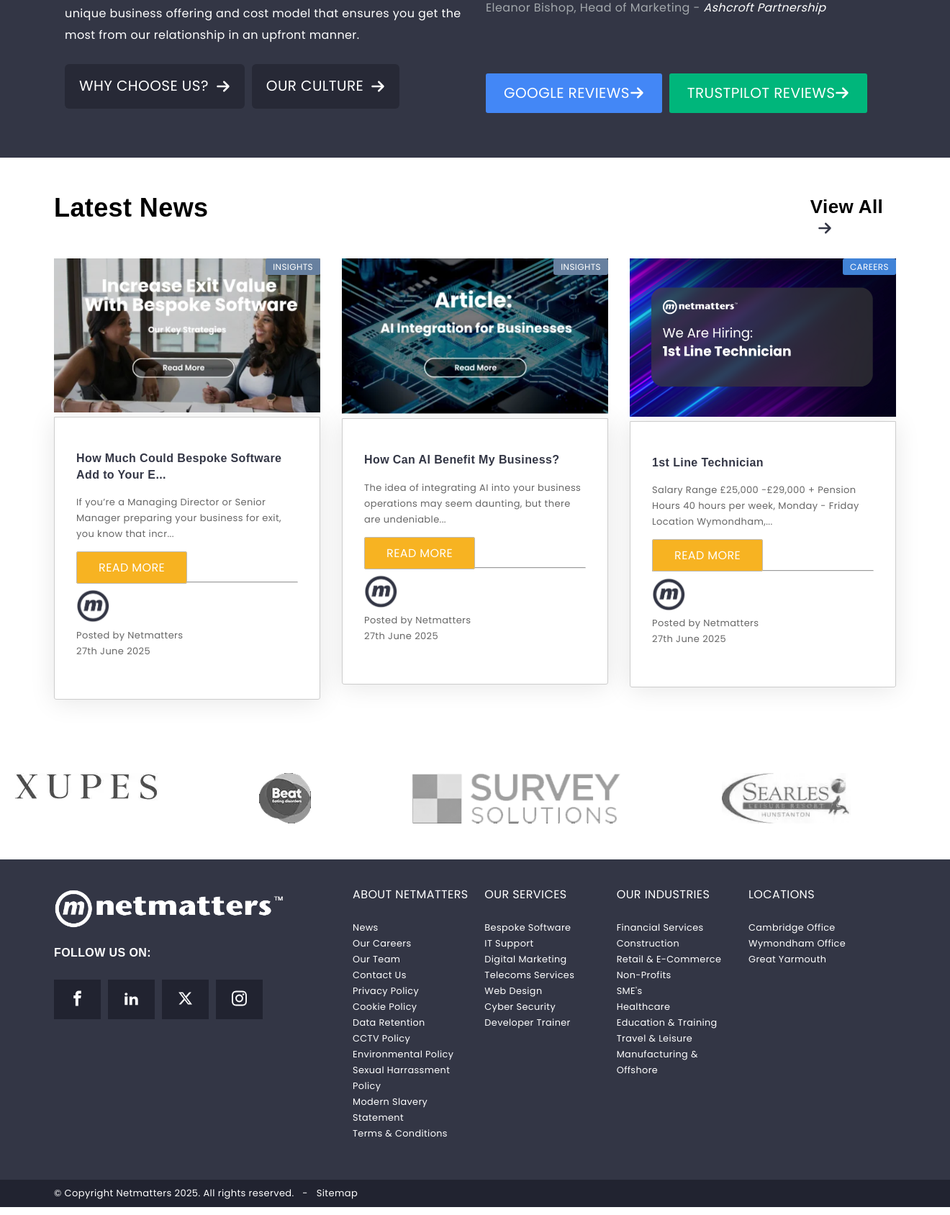
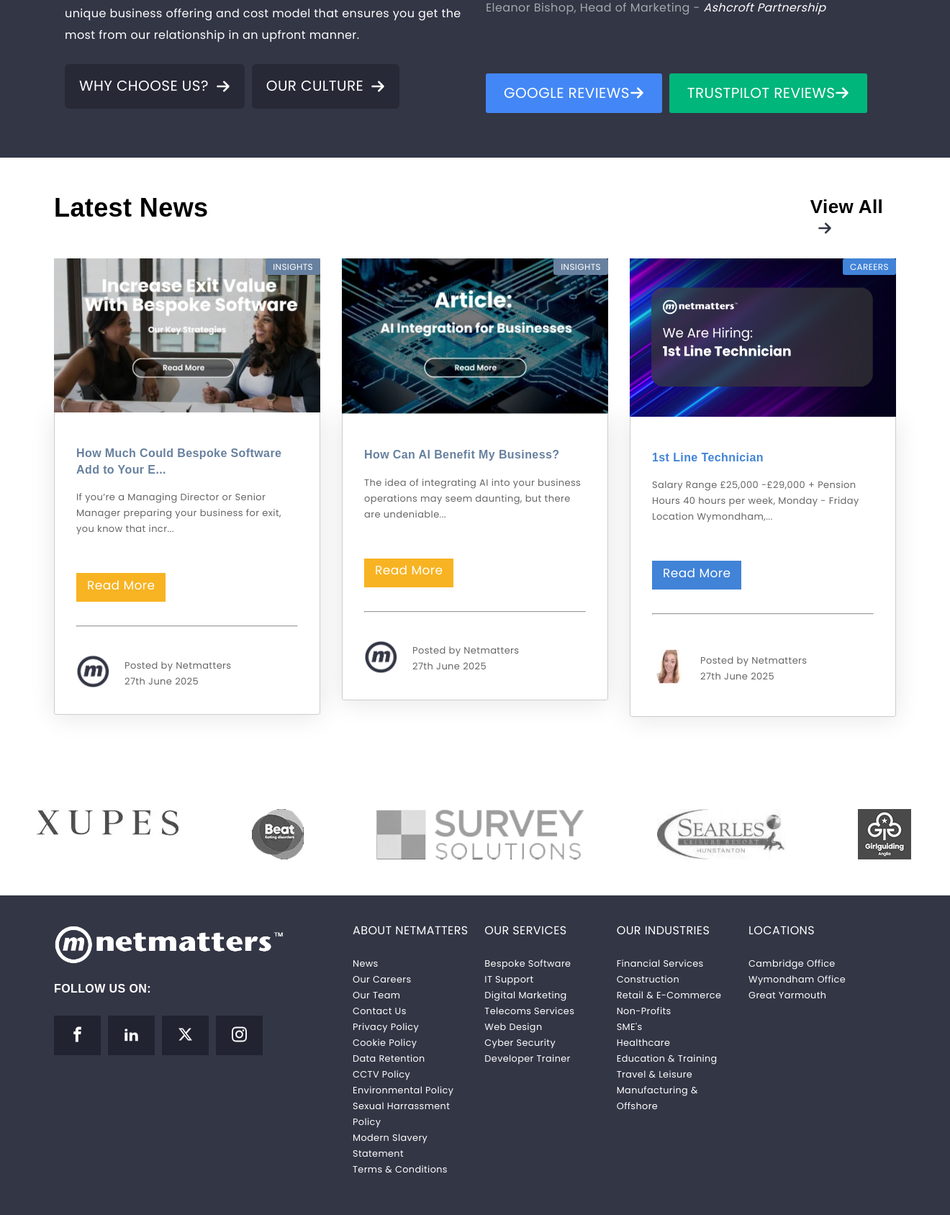
Before and after one commit to Rootytootyfrooty/NetMatters-SCS-Assessment1, a PHP site: page / in a window 1320 px wide. Shown: the part 2275-3963 px from the top of the page at 72% size. Run offline with PHP 8.4, Linux system fonts and the light colour scheme; some web fonts are replaced.

Commit message:
Tooltip styling and news section
The tooltips are looking and behaving a lot closer to the target website now. The spacing and colours on the news articles are better now.

```diff
--- a/SCSS/layout/_carousel.scss
+++ b/SCSS/layout/_carousel.scss
@@ -139,12 +139,14 @@
     justify-content: space-evenly;
     overflow-x: clip;
     height: rem(70);
-    gap: rem(100);
+    h4 {
+        margin: 0;
+    }
+
     img {
-
         align-self: center;
         max-height: rem(70);
-        padding: 0 rem(20);
+        // padding: 0 rem(20);
         filter: grayscale(1);
         opacity: 0.8;
         &:hover {
@@ -159,34 +161,39 @@
 
 .carousel-item {
     position: relative;
+    margin: 0 50px;
 }
 .popup {
     position: absolute;
     flex-direction: column;
     align-items: center;
-    top: -200px;
+
     left: 50%;
+    // left: -200px;
+    // right: -200px;
+    bottom: calc(100% + 40px);
     transform: translateX(-50%);
     display: none;
     width: rem(280);
-    padding-top: rem(50);
-    padding-bottom: rem(50);
+    padding: rem(20);
     text-decoration: none;
     color: $bg-white;
     background-color: $bg-midnight;
     border: 3px solid $bg-midnight;
     text-align: center;
-    &::after {
+}
+.logo-tri::after {
     content: "";
-        display: inline-block;
+    display: none;
     margin: auto;
     border-color: $bg-midnight transparent transparent;
     border-width: rem(35) rem(35) 0;
     border-style: solid;
     position: absolute;
-        bottom: rem(10);
-        // left: 50%;
-    }
+    // bottom: calc(10px + 40px);
+    // bottom: 50px;
+    top: -41px;
+    left: calc(50% - 36px);
 }
 
 // //breakpoints
@@ -198,6 +205,10 @@
     &:hover .popup,
     &:focus-within .popup {
         display: flex;
+    }
+    &:hover .logo-tri::after,
+    &:focus-within .logo-tri::after {
+        display: inline-block;
     }
 }
 $logo-pops: (
@@ -220,9 +231,14 @@ $logo-pops: (
     }
 }
 
-.btn-logo {
+.logo-btn {
     display: flex;
     flex-direction: row;
     text-align: center;
-    align-self: center;
+    align-items: center;
+    align-content: center;
+    border-radius: 3px;
+    width: rem(240);
+    height: rem(47);
+    padding: 5px 15px;
 }
--- a/SCSS/layout/_news.scss
+++ b/SCSS/layout/_news.scss
@@ -1,5 +1,5 @@
 #news {
-    padding-top: rem(50);
+    padding: rem(50) 0;
     h2 {
         padding: 0;
     }
@@ -50,6 +50,10 @@
 //     // max-width: 100%;
 //     // max-height: 100%;
 // }
+.news-img {
+    display: block;
+    margin-bottom: -7px;
+}
 .va1 {
     display: none;
 }
@@ -111,6 +115,16 @@
     // display: inline-block;
     height: rem(47);
     width: rem(47);
+    border-radius: 50%;
+}
+.bs {
+    height: rem(66);
+}
+.grey {
+    color: $dev-grey;
+}
+.blue {
+    color: $support-blue;
 }
 // .news-sec {
 //     display: flex;
@@ -168,20 +182,31 @@
 }
 .newh3 {
     font-size: rem(16);
-    color: $bg-midnight;
 }
 .news-txt {
     padding: rem(30);
     border: 1px solid #ccc;
     border-radius: 0 0 3px 3px;
     box-shadow: 0 3px 35px rgba(0, 0, 0, 0.1);
-    .btn-sm {
-        background-color: $dev-yellow;
-        color: $bg-white;
-        // padding: 5px 15px;
-        // margin: 50px 0;
-        height: 47px;
+    .btn-new {
+        display: inline-block;
+        padding: 5px 15px;
+        margin: 25px 0;
+        height: 40px;
         width: 130px;
+        width: fit-content;
+        text-wrap: nowrap;
+        vertical-align: middle;
+        text-align: center;
+        align-self: center;
+        p {
+            padding-top: 3px;
+            display: inline;
+            margin: 0;
+            vertical-align: middle;
+            color: $bg-white;
+            font-size: 17px;
+        }
     }
     p {
         line-height: rem(22);
@@ -189,7 +214,9 @@
         color: #666;
     }
 }
-
+.nm {
+    margin: 0;
+}
 // .image {
 //     display: block;
 //     position: relative;
@@ -226,3 +253,13 @@
 //         height: rem(583);
 //     }
 // }
+.poster {
+    display: flex;
+    flex-direction: row;
+    align-items: center;
+    padding-top: 30px;
+
+    .post-deet {
+        padding-left: 20px;
+    }
+}
--- a/index.html
+++ b/index.html
@@ -434,9 +434,9 @@
                                 </span>
                             </div>
                             <div class="news-txt">
-                                <h3 class="newh3"><span>How Much Could Bespoke Software Add to Your E...</span></h3>
+                                <h3 class="newh3 grey"><span>How Much Could Bespoke Software Add to Your E...</span></h3>
                                 <p>If you’re a Managing Director or Senior Manager preparing your business for exit, you know that incr...</p>
-                                <span class="btn-sm">Read More</span>
+                                <span class="btn-new btn-sm--dev-yellow"><p>Read More</p></span>
 
 
                                 <hr>
@@ -445,7 +445,7 @@
                                         <img class="news-logo" src="img/netmatterslogosmall.png" alt="The Netmatters Logo">
                                     </div>
                                     <div class="post-deet">
-                                        <p>
+                                        <p class="nm">
                                             Posted by Netmatters <br>
                                             27th June 2025
                                         </p>
@@ -464,9 +464,9 @@
                                 </span>
                             </div>
                             <div class="news-txt">
-                                <h3 class="newh3"><span>How Can AI Benefit My Business?</span></h3>
+                                <h3 class="newh3 grey"><span>How Can AI Benefit My Business?</span></h3>
                                 <p>The idea of integrating AI into your business operations may seem daunting, but there are undeniable...</p>
-                                <span class="btn-sm">Read More</span>
+                                <span class="btn-new btn-sm--dev-yellow"><p>Read More</p></span>
 
                                 <hr>
                                 <div class="poster">
@@ -474,7 +474,7 @@
                                         <img class="news-logo" src="img/netmatterslogosmall.png" alt="The Netmatters Logo">
                                     </div>
                                     <div class="post-deet">
-                                        <p>
+                                        <p class="nm">
                                             Posted by Netmatters <br>
                                             27th June 2025
                                         </p>
@@ -493,18 +493,18 @@
                                 </span>
                             </div>
                             <div class="news-txt">
-                                <h3 class="newh3"><span>1st Line Technician</span></h3>
+                                <h3 class="newh3 blue"><span>1st Line Technician</span></h3>
                                 <p>Salary Range £25,000 -£29,000 + Pension Hours 40 hours per week, Monday - Friday Location Wymondham,...</p>
-                                <span class="btn-sm">Read More</span>
+                                <span class="btn-new btn-sm--support-blue"><p>Read More</p></span>
 
 
                                 <hr>
                                 <div class="poster">
                                     <div class="post-pic">
-                                        <img class="news-logo" src="img/netmatterslogosmall.png" alt="The Netmatters Logo">
+                                        <img class="news-logo bs" src="img/authorsmall.png" alt="The Netmatters Logo">
                                     </div>
                                     <div class="post-deet">
-                                        <p>
+                                        <p class="nm">
                                             Posted by Netmatters <br>
                                             27th June 2025
                                         </p>
@@ -538,8 +538,8 @@
                     <div class="logo-wrap">
                         <img src="img/carousel-3/logo1.png" class="logo-img logo-img--img-1" alt="Xupes">
                         <div class="popup cs1"><h4>Xupes</h4>
-                            <div class="btn-logo">View Our Case Study <img src="img/icons/SVG/arrow-wh.svg" alt="arrow icon" class="arrow"></div>
                         </div>
+                        <div class="logo-tri"></div>
                     </div>
                 </div>
                 <div class="carousel-item">
@@ -548,12 +548,14 @@
                         <div class="popup cs2"><h4>Beat</h4>
                         <p>The UK's eating disorder charity founded in 1989.</p>
                         </div>
+                        <div class="logo-tri"></div>
                     </div>
                 </div>
                 <div class="carousel-item">
                     <div class="logo-wrap">
                         <img src="img/carousel-3/logo3.png" class="logo-img logo-img--img-3" alt="Survey Solutions">
                         <div class="popup cs3"><h4>Survey Solutions</h4></div>
+                        <div class="logo-tri"></div>
                     </div>
                 </div>
                 <div class="carousel-item">
@@ -562,7 +564,9 @@
                         <div class="popup cs4"><h4>Searles Leisure Resort</h4>
                             <p>Searles Leisure Resort, on the beautiful North Norfolk coast, is an award-winning UK holiday
                             resort for families.</p>
+                            <div class="logo-btn btn-sm--dev-yellow">View Our Case Study<span class="arrow-right">&#129030;</span></div>
                         </div>
+                        <div class="logo-tri"></div>
                     </div>
                 </div>
                 <div class="carousel-item">
@@ -571,8 +575,9 @@
                         <div class="popup cs5"><h4>Girl Guiding Anglia</h4>
                             <p>Girl Guiding Anglia is part of Girlguiding, the UK's leading charity for girls and young women in
                             the UK.</p>
-                            <span class="btn-logo">View Our Case Study <img src="img/icons/SVG/arrow-wh.svg" alt="arrow icon" class="arrow"></span>
+                            <div class="logo-btn btn-sm--support-blue">View Our Case Study<span class="arrow-right">&#129030;</span></div>
                         </div>
+                        <div class="logo-tri"></div>
                     </div>
                 </div>
                 <div class="carousel-item">
@@ -580,14 +585,16 @@
                         <img src="img/carousel-3/logo6.png" class="logo-img logo-img--img-6" alt="Sweetzy">
                         <div class="popup cs6"><h4>Sweetzy</h4>
                             <p>Sweetzy are an online sweets retailer, based in Wymondham.</p>
-                            <span class="btn-logo">View Our Case Study <img src="img/icons/SVG/arrow-wh.svg" alt="arrow icon" class="arrow"></span>
+                            <div class="logo-btn btn-sm--market-green">View Our Case Study<span class="arrow-right">&#129030;</span></div>
                         </div>
+                        <div class="logo-tri"></div>
                     </div>
                 </div>
                 <div class="carousel-item">
                     <div class="logo-wrap">
                         <img src="img/carousel-3/logo7.png" class="logo-img logo-img--img-7" alt="Howes Percival">
                         <div class="popup cs7"><h4>Howes Percival</h4></div>
+                        <div class="logo-tri"></div>
                     </div>
                 </div>
             </div>
```
Also changed, not shown: CSS/styles.css, img/authorsmall.png (added). Lines whose indentation alone changed are shown as unchanged.
